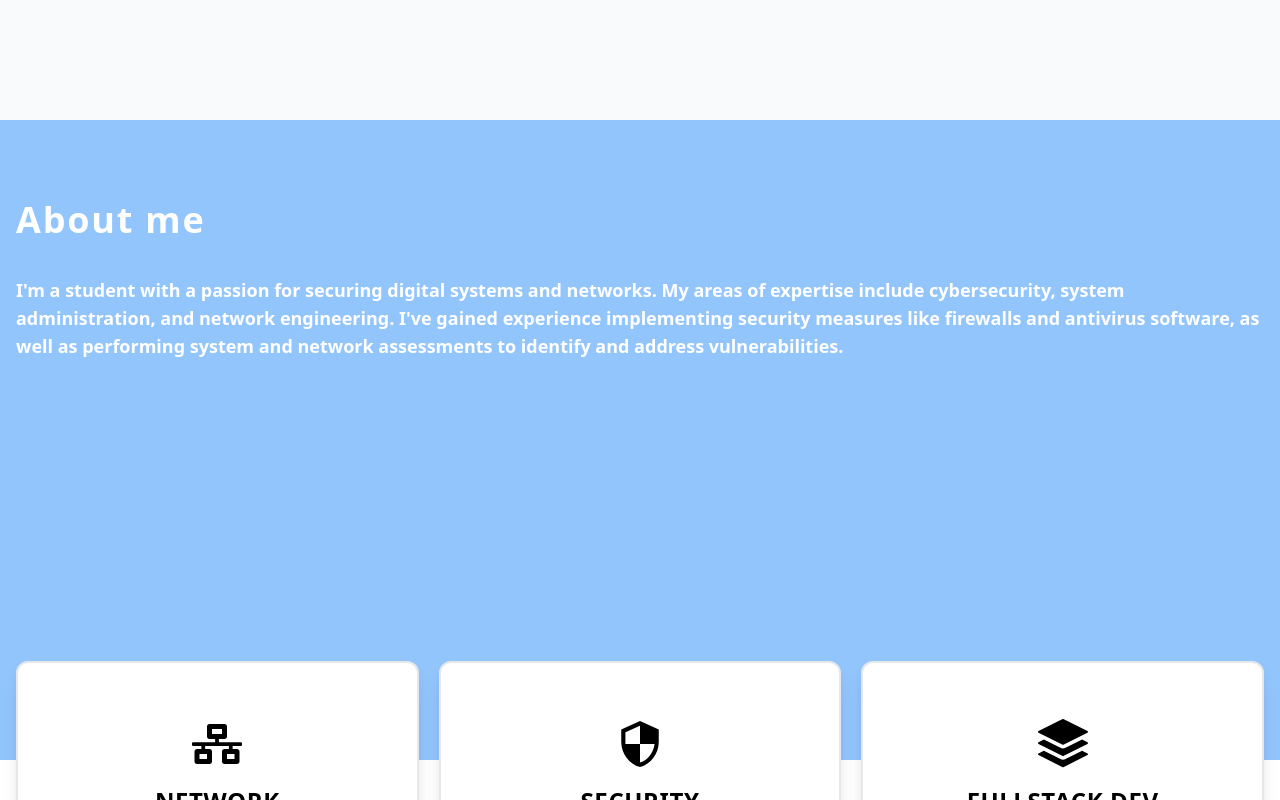
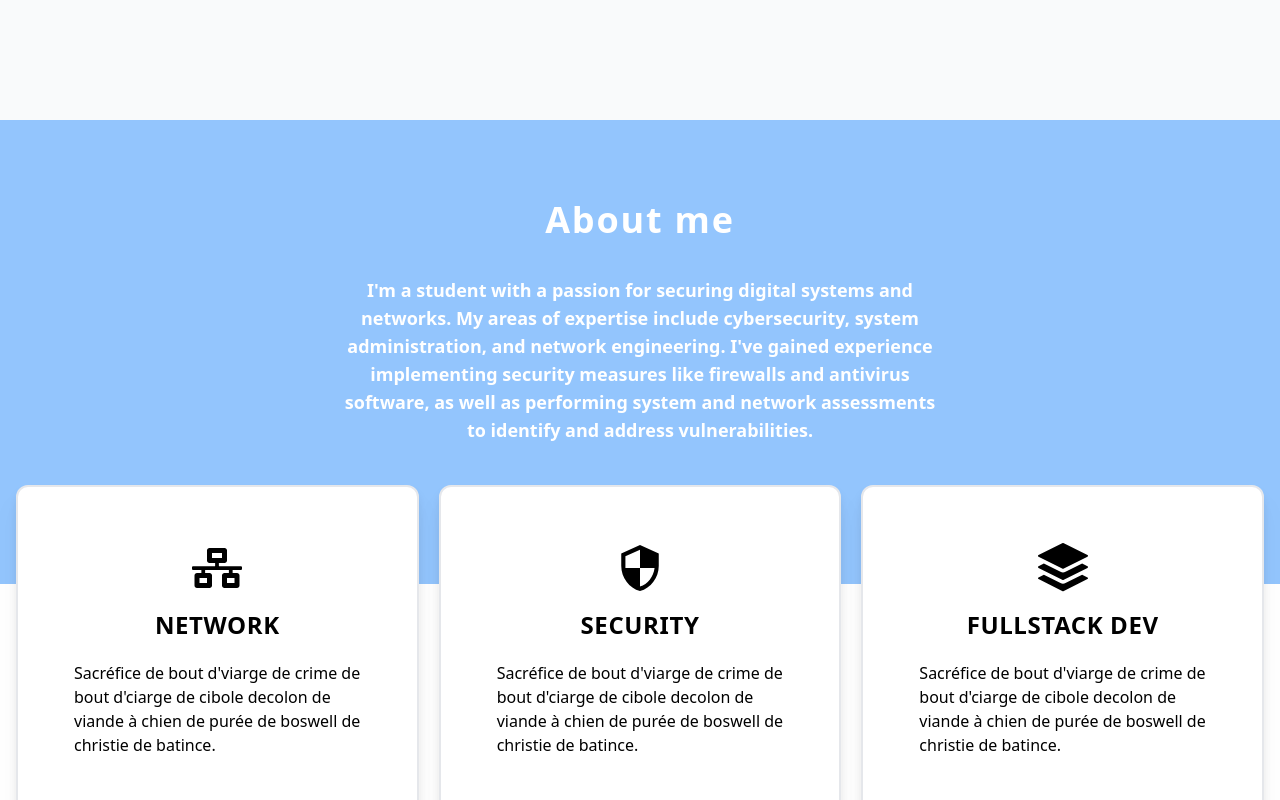
Before and after one commit to Yasha-ops/portfolio, a React (Vite) app: page / in a window 1280 px wide. Shown: the part 680-1480 px from the top of the page. Built offline with nearby package versions, Linux system fonts and the light colour scheme.

Commit message:
fix(about-me): Fix reposnsive for Md

```diff
--- a/src/components/AboutMe.tsx
+++ b/src/components/AboutMe.tsx
@@ -4,9 +4,10 @@ import "~/styles/Skills.css"
 
 
 class AboutMe extends React.Component {
-    render () {
+    render() {
         return (
-            <section className="min-h-screen-custom w-full bg-primary text-left h-auto" id='about-me'>
+            <section className="w-full bg-primary text-left h-auto md:flex md:flex-col justify-center items-center pb-10 md:text-center" id='about-me'>
+                <div className="w-full h-full md:w-1/2">
                     <h1 className="px-4 text-white font-bold text-4xl pt-20 tracking-wider">About me</h1>
                     <p className="p-4 pt-9 text-white text-lg font-bold pb-[100px]">
                         I'm a student with a passion for securing digital systems and networks.
@@ -15,6 +16,8 @@ class AboutMe extends React.Component {
                         measures like firewalls and antivirus software, as well as performing
                         system and network assessments to identify and address vulnerabilities.
                     </p>
+
+                </div>
             </section>
         );
     }
```
Lines whose indentation alone changed are shown as unchanged.
